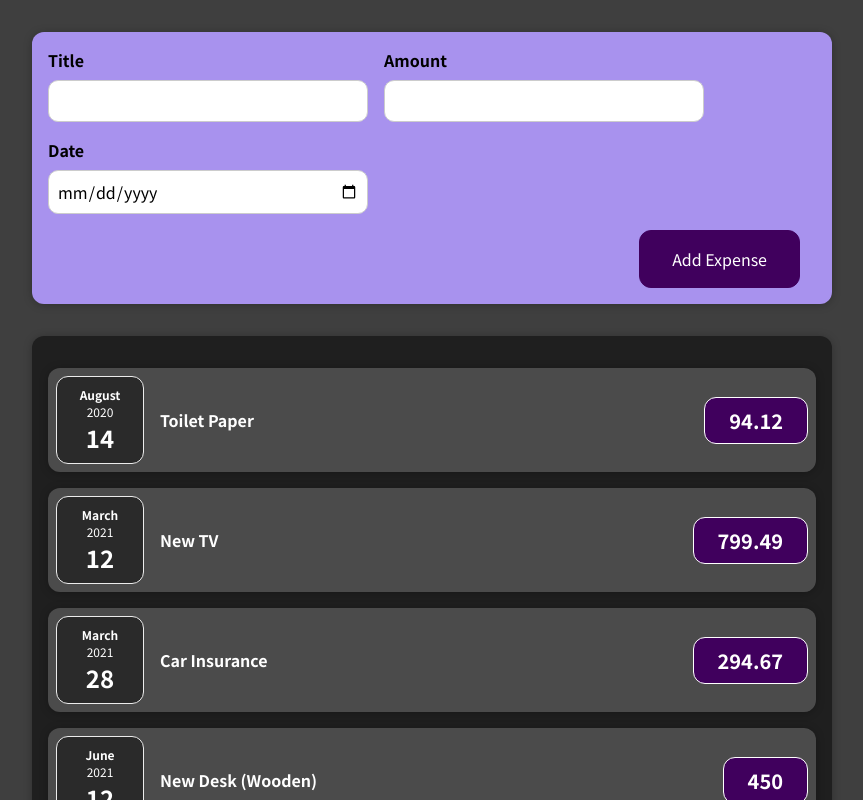
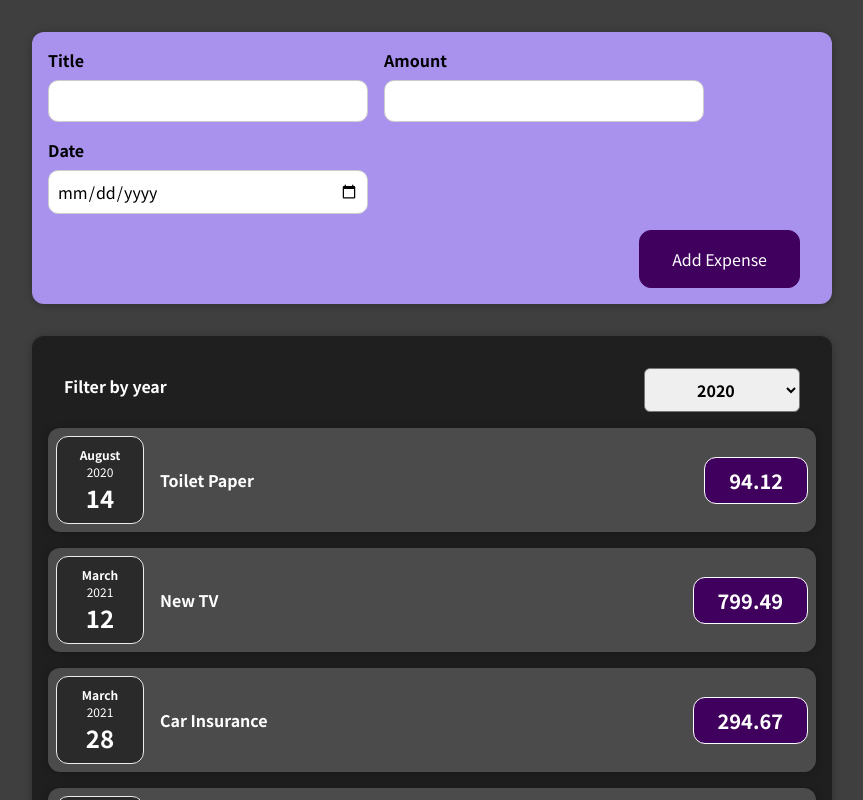
Before and after one commit to faisal-kn/content-react-app, a React (Create React App) app: page / in a window 1280 px wide. Shown: the top 800 px of the page, without its empty margins (208-1071 px from the left). Built offline with nearby package versions, Linux system fonts and the light colour scheme.

Commit message:
made expensefilter

```diff
--- a/src/App.js
+++ b/src/App.js
@@ -24,9 +24,14 @@ function App() {
     },
   ];
 
+  const onSubmitHandler = (expense) => {
+    expenses.push(expense);
+    console.log(expenses);
+  };
+
   return (
     <div>
-      <Expense></Expense>
+      <Expense onAddExpense={onSubmitHandler}></Expense>
       <NewExpenses items={expenses}></NewExpenses>
     </div>
   );
--- a/src/components/Card.js
+++ b/src/components/Card.js
@@ -1,7 +1,7 @@
 import './Card.css';
 
 function Card(props) {
-  const classes = 'cards' + ' ' + props.className;
+  const classes = 'cards ' + props.className;
   return <div className={classes}>{props.children}</div>;
 }
 
--- a/src/components/Expense.js
+++ b/src/components/Expense.js
@@ -1,10 +1,15 @@
 import ExpenseForm from './ExpenseForm';
 import './Expense.css';
 
-function Expense() {
+function Expense(props) {
+  const onSubmitHandler = (expenseData) => {
+    const data = { ...expenseData, id: Math.random() };
+    props.onAddExpense(data);
+  };
+
   return (
     <div className="new-expense">
-      <ExpenseForm />
+      <ExpenseForm dataTransferred={onSubmitHandler} />
     </div>
   );
 }
--- /dev/null
+++ b/src/components/ExpenseFilter.css
@@ -0,0 +1,24 @@
+.expenses-filter {
+  color: white;
+  padding: 0 1rem;
+}
+
+.expenses-filter__control {
+  display: flex;
+  width: 100%;
+  align-items: center;
+  justify-content: space-between;
+  margin: 1rem 0;
+}
+
+.expenses-filter label {
+  font-weight: bold;
+  margin-bottom: 0.5rem;
+}
+
+.expenses-filter select {
+  font: inherit;
+  padding: 0.5rem 3rem;
+  font-weight: bold;
+  border-radius: 6px;
+}
--- /dev/null
+++ b/src/components/ExpenseFilter.js
@@ -0,0 +1,26 @@
+import React from 'react';
+
+import './ExpenseFilter.css';
+
+const ExpensesFilter = (props) => {
+  const yearHandler = (e) => {
+    //now we need to pass this component to newexpense
+    props.onNewYear(e.target.value);
+  };
+
+  return (
+    <div className="expenses-filter">
+      <div className="expenses-filter__control">
+        <label>Filter by year</label>
+        <select value={props.currentYear} onChange={yearHandler}>
+          <option value="2022">2022</option>
+          <option value="2021">2021</option>
+          <option value="2020">2020</option>
+          <option value="2019">2019</option>
+        </select>
+      </div>
+    </div>
+  );
+};
+
+export default ExpensesFilter;
--- a/src/components/ExpenseForm.js
+++ b/src/components/ExpenseForm.js
@@ -1,7 +1,7 @@
 import React from 'react';
 import './ExpenseForm.css';
 
-function ExpenseForm() {
+function ExpenseForm(props) {
   const [title, titleChange] = React.useState('');
   const [amount, amountChange] = React.useState('');
   const [date, dateChange] = React.useState('');
@@ -29,7 +29,9 @@ function ExpenseForm() {
     titleChange('');
     amountChange('');
     dateChange('');
-    console.log(expenseData);
+    //We need to send this expenseData object to to app.js so we need to pass data to paret component.The best way is to pass
+    //a function as a prop.
+    props.dataTransferred(expenseData);
   };
 
   return (
--- a/src/components/ExpenseItem.js
+++ b/src/components/ExpenseItem.js
@@ -4,12 +4,10 @@ import Card from './Card';
 import './ExpenseItem.css';
 
 function ExpenseItem(props) {
-  const [title, setTitle] = React.useState(props.title);
-
   return (
     <Card className="expense-item">
       <ExpenseDate date={props.date}></ExpenseDate>
-      <h2 className="expense-item__description">{title}</h2>
+      <h2 className="expense-item__description">{props.title}</h2>
       <div className="expense-item__price">{props.amount}</div>
     </Card>
   );
--- a/src/components/NewExpenses.js
+++ b/src/components/NewExpenses.js
@@ -1,31 +1,28 @@
+import React from 'react';
 import ExpenseItem from './ExpenseItem';
 import Card from './Card';
 import './NewExpenses.css';
+import ExpenseFilter from './ExpenseFilter';
 
 function NewExpenses(props) {
+  const [sendYear, setYear] = React.useState('2020');
+  const filterYearHandler = (year) => {
+    setYear(year);
+  };
+
   return (
-    <Card className="expenses">
-      <ExpenseItem
-        title={props.items[0].title}
-        amount={props.items[0].amount}
-        date={props.items[0].date}
-      ></ExpenseItem>
-      <ExpenseItem
-        title={props.items[1].title}
-        amount={props.items[1].amount}
-        date={props.items[1].date}
-      ></ExpenseItem>
-      <ExpenseItem
-        title={props.items[2].title}
-        amount={props.items[2].amount}
-        date={props.items[2].date}
-      ></ExpenseItem>
-      <ExpenseItem
-        title={props.items[3].title}
-        amount={props.items[3].amount}
-        date={props.items[3].date}
-      ></ExpenseItem>
-    </Card>
+    <div>
+      <Card className="expenses">
+        <ExpenseFilter currentYear={sendYear} onNewYear={filterYearHandler} />
+        {props.items.map((expense) => (
+          <ExpenseItem
+            title={expense.title}
+            amount={expense.amount}
+            date={expense.date}
+          />
+        ))}
+      </Card>
+    </div>
   );
 }
 
```
Also changed, not shown: 1 other file (tests, documents, lock files or other folders).
